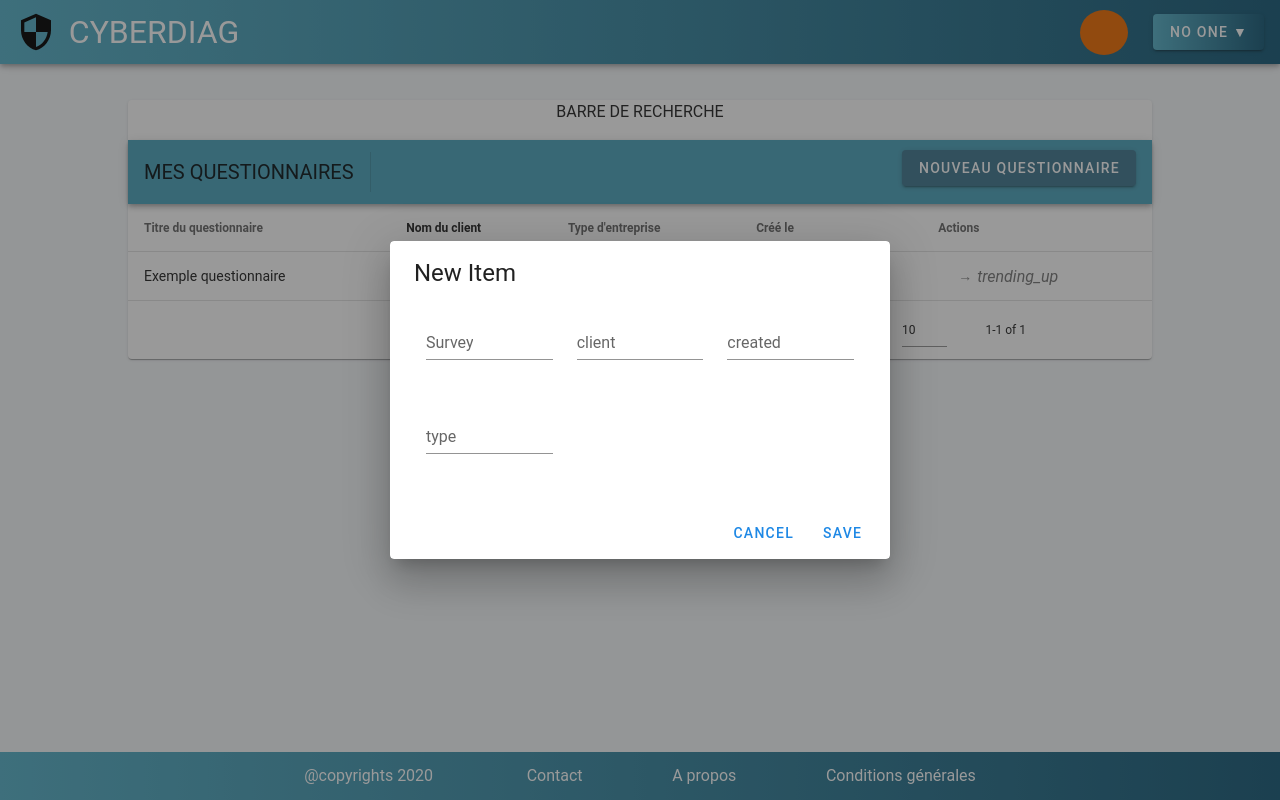
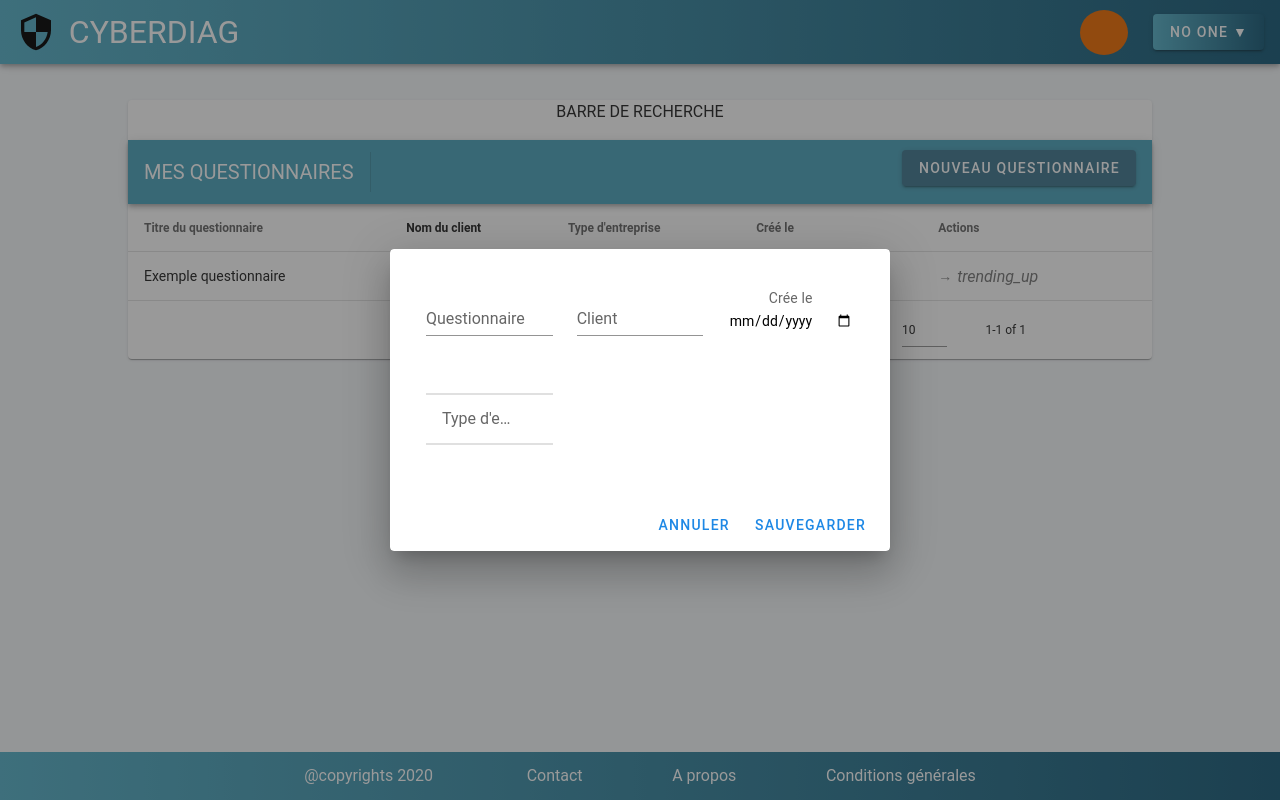
Before and after one commit to corinnerusso/cyberdiag_front, a Vue app: page /home in a window 1280 px wide. Both pictures are taken after a click on the button "NOUVEAU QUESTIONNAIRE". Built offline with nearby package versions, Linux system fonts and the light colour scheme; the HTML template or start-up script is replaced by a standard one.

Commit message:
change date and company type in home page

```diff
--- a/src/App.vue
+++ b/src/App.vue
@@ -29,10 +29,3 @@ export default {
   justify-content: center;
 }
 </style>
-
-<style >
-.router-link {
-  color: white;
-  text-decoration: none;
-}
-</style>
--- a/src/components/HomePage.vue
+++ b/src/components/HomePage.vue
@@ -3,7 +3,7 @@
     <template v-slot:top>
       <p>BARRE DE RECHERCHE</p>
       <v-toolbar color="#4CA3BB">
-        <v-toolbar-title color="white !important">MES QUESTIONNAIRES</v-toolbar-title>
+        <v-toolbar-title style="color:white">MES QUESTIONNAIRES</v-toolbar-title>
         <v-divider class="mx-4" inset vertical></v-divider>
         <v-spacer></v-spacer>
         <v-dialog v-model="dialog" max-width="500px">
@@ -20,16 +20,25 @@
               <v-container>
                 <v-row>
                   <v-col cols="12" sm="6" md="4">
-                    <v-text-field v-model="editedItem.name" label="Survey"></v-text-field>
+                    <v-text-field v-model="editedItem.name" label="Questionnaire"></v-text-field>
                   </v-col>
                   <v-col cols="12" sm="6" md="4">
-                    <v-text-field v-model="editedItem.client" label="client"></v-text-field>
+                    <v-text-field v-model="editedItem.client" label="Client"></v-text-field>
+                  </v-col>
+                  <!-- <v-col cols="12" sm="6" md="4">
+                    <v-text-field v-model="editedItem.created" label="Créé le"></v-text-field>
+                  </v-col>-->
+                  <v-col cols="12" sm="6" md="4">
+                    <span>Crée le</span>
+                    <br />
+                    <input type="date" v-model="editedItem.created" label="Créé le" />
                   </v-col>
                   <v-col cols="12" sm="6" md="4">
-                    <v-text-field v-model="editedItem.created" label="created"></v-text-field>
-                  </v-col>
-                  <v-col cols="12" sm="6" md="4">
-                    <v-text-field v-model="editedItem.type" label="type"></v-text-field>
+                    <v-overflow-btn
+                      v-model="editedItem.type"
+                      :items="items"
+                      label="Type d'entreprise"
+                    ></v-overflow-btn>
                   </v-col>
                 </v-row>
               </v-container>
@@ -37,14 +46,16 @@
 
             <v-card-actions>
               <v-spacer></v-spacer>
-              <v-btn color="blue darken-1" text @click="close">Cancel</v-btn>
-              <v-btn color="blue darken-1" text @click="save">Save</v-btn>
+              <v-btn color="blue darken-1" text @click="close">Annuler</v-btn>
+              <v-btn color="blue darken-1" text @click="save">Sauvegarder</v-btn>
             </v-card-actions>
           </v-card>
         </v-dialog>
       </v-toolbar>
     </template>
     <template v-slot:item.actions="{ item }">
+      <router-link class="router-link" to="/Survey">→</router-link>
+      <v-icon small title="Voir les résultats">trending_up</v-icon>
       <v-icon
         small
         class="mr-2"
@@ -52,9 +63,6 @@
         title="Modifier le questionnaire"
       >mdi-pencil</v-icon>
       <v-icon small @click="deleteItem(item)" title="Supprimer">mdi-delete</v-icon>
-
-      <router-link class="router-link" to="/Survey">→</router-link>
-      <v-icon small title="Voir les résultats">trending_up</v-icon>
     </template>
     <template v-slot:no-data>
       <v-btn color="primary" @click="initialize">Reset</v-btn>
@@ -67,6 +75,10 @@ export default {
   name: "HomePage",
 
   data: () => ({
+    items: ["TPE", "PME", "ETI", "Grand groupe", "Association"],
+
+    picker: new Date().toISOString().substr(0, 10),
+
     dialog: false,
     headers: [
       {
@@ -97,11 +109,11 @@ export default {
     }
   }),
 
-  computed: {
-    formTitle() {
-      return this.editedIndex === -1 ? "New Item" : "Edit Item";
-    }
-  },
+  // computed: {
+  //   formTitle() {
+  //     return this.editedIndex === -1 ? "Intitulé" : "Edit Item";
+  //   }
+  // },
 
   watch: {
     dialog(val) {
--- a/src/components/LoginPage.vue
+++ b/src/components/LoginPage.vue
@@ -45,7 +45,7 @@ export default {
   width: 25rem;
   padding: 2.5rem;
   box-sizing: border-box;
-  background: rgba(0, 0, 0, 0.3);
+  background: #bdbdbd;
   border-radius: 0.625rem;
 }
 
--- a/src/components/Navbar.vue
+++ b/src/components/Navbar.vue
@@ -60,8 +60,8 @@ export default {
 /* PROFILE PIC */
 .avatar_pic {
   height: 45px !important;
-  min-width: 45px;
-  width: 45px;
+  min-width: 44px;
+  width: 44px;
   margin: 2%;
 }
 
```
